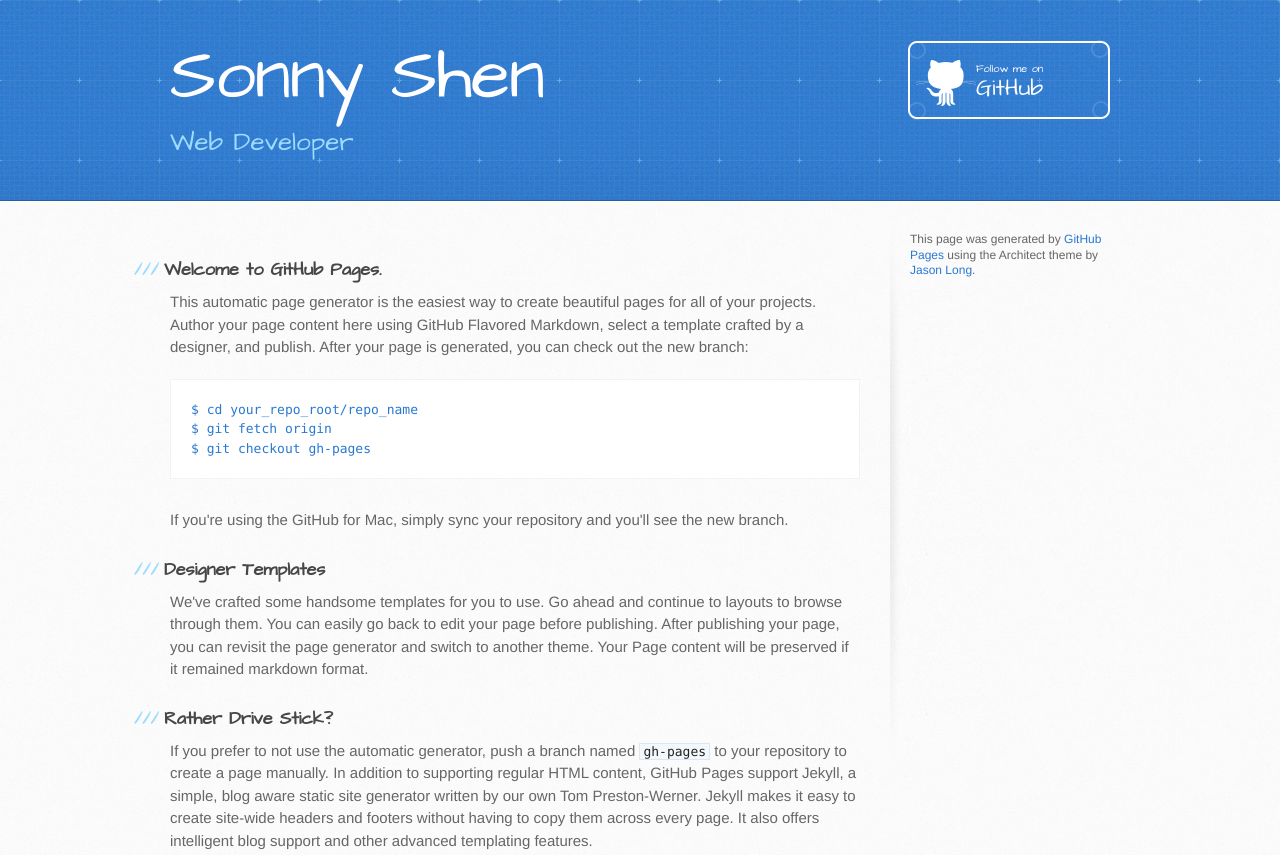
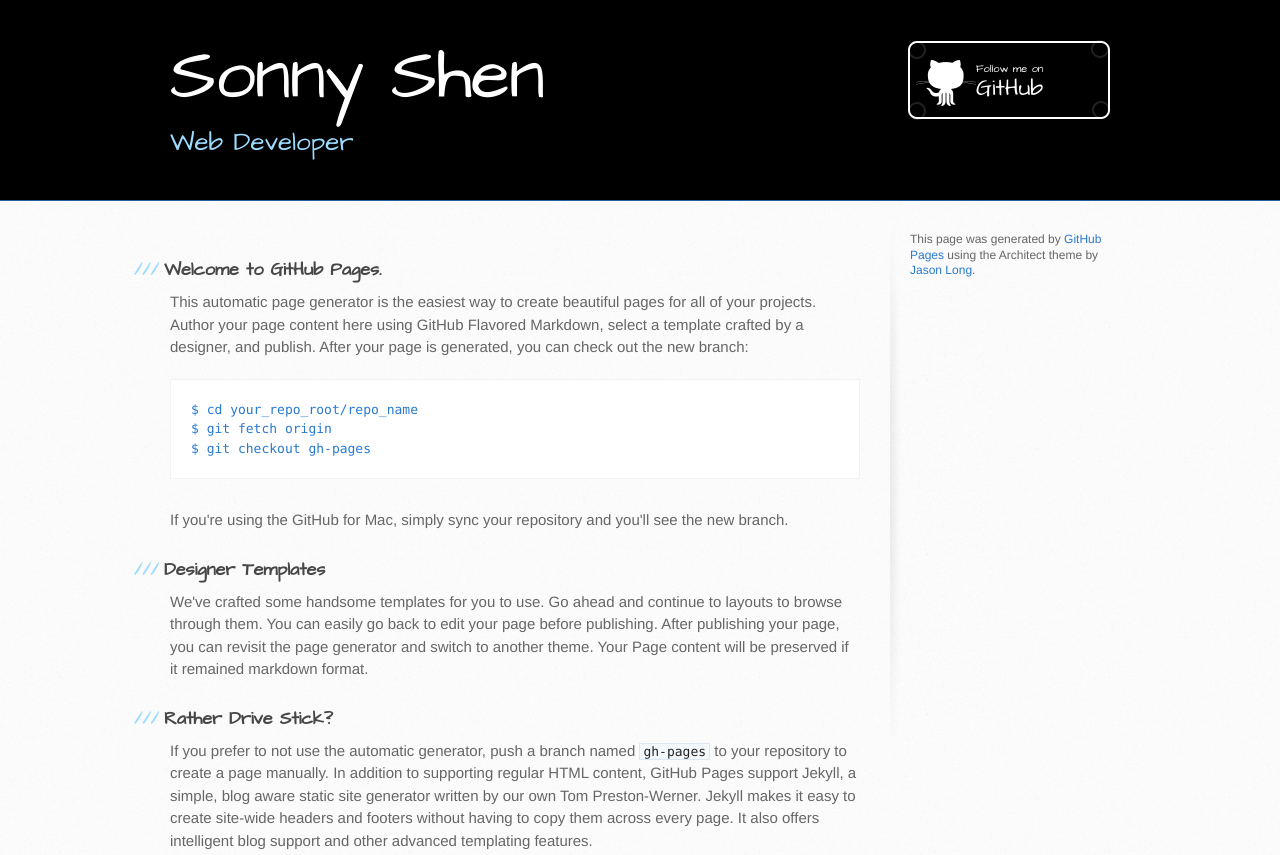
Before and after one commit to sonnyshen/sonnyshen.github.com, a plain HTML site: page index.html in a window 1280 px wide. Shown: the top 855 px of the page. Drawn offline with Linux system fonts and the light colour scheme.

Commit message:
Update stylesheets/stylesheet.css

```diff
--- a/stylesheets/stylesheet.css
+++ b/stylesheets/stylesheet.css
@@ -67,7 +67,7 @@ header {
   padding-top: 40px;
   padding-bottom: 40px;
   font-family: 'Architects Daughter', 'Helvetica Neue', Helvetica, Arial, serif;
-  background: #000 url(../images/header-bg.jpg) 0 0 repeat-x;
+  background: #000;
   border-bottom: solid 1px #275da1;
 }
 
```
